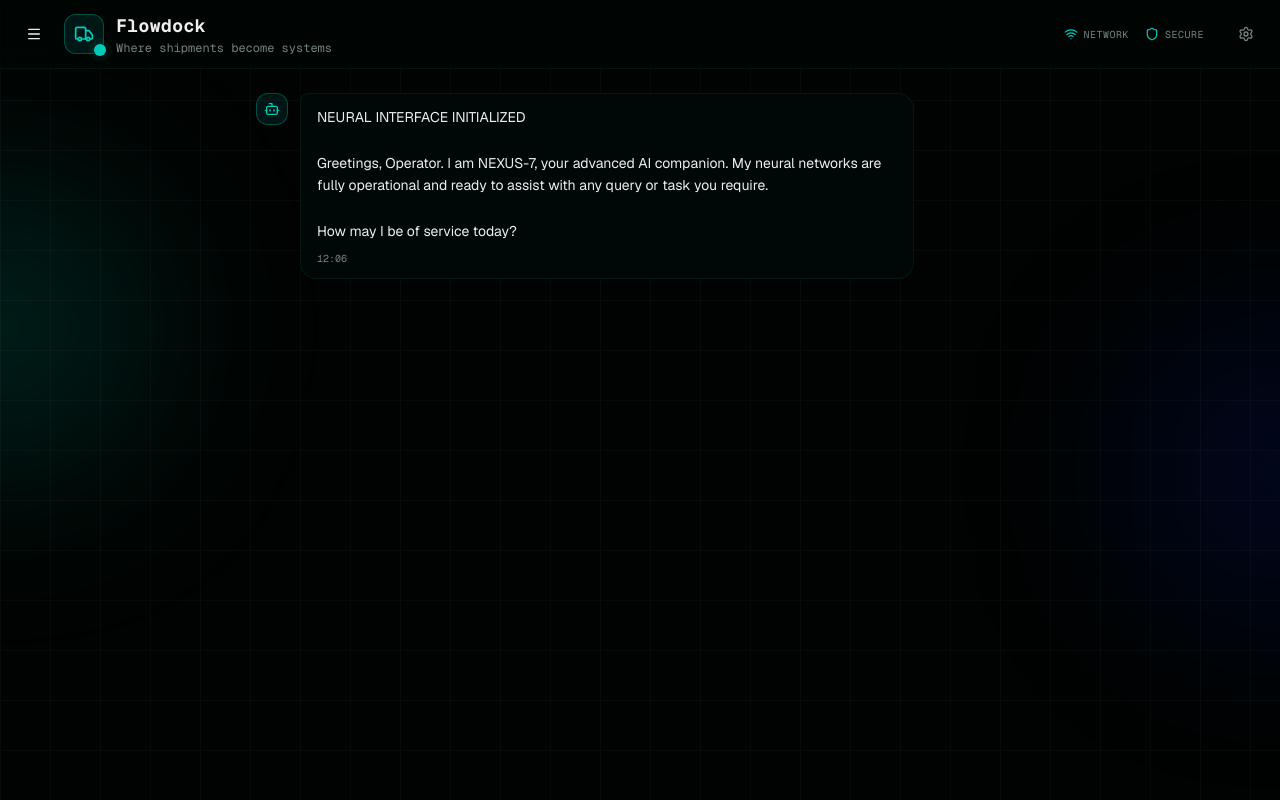
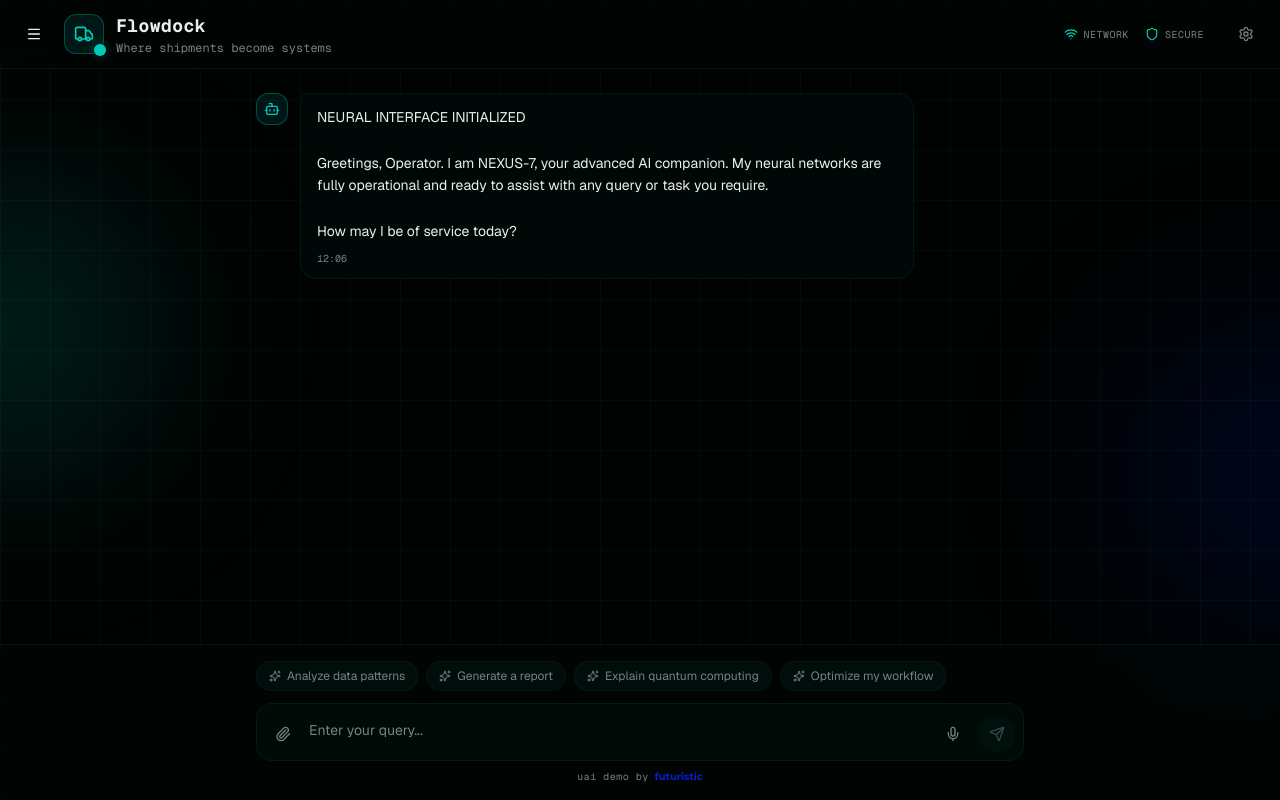
Before and after one commit to user-agent-interface/demo, a React (Vite) app in the folder apps/frontend/: page / in a window 1280 px wide. Built offline with nearby package versions, Linux system fonts and the light colour scheme.

Commit message:
feat: add chat input

```diff
--- a/apps/frontend/src/app.tsx
+++ b/apps/frontend/src/app.tsx
@@ -2,6 +2,7 @@ import { useCallback, useState } from "react";
 import { ChatMessages } from "./components/chat-messages";
 import { ChatHeader } from "./components/header";
 import { Message } from "./components/message";
+import { ChatInput } from "./components/chat-input";
 
 const initialMessages: Message[] = [
   {
@@ -49,6 +50,9 @@ export function App() {
           <div className="flex-1 overflow-hidden">
             <ChatMessages messages={messages} isTyping={isTyping} />
           </div>
+
+          {/* Chat Input */}
+          <ChatInput onSendMessage={handleSendMessage} isTyping={isTyping} />
         </div>
       </div>
     </main>
--- /dev/null
+++ b/apps/frontend/src/components/chat-input.tsx
@@ -0,0 +1,136 @@
+"use client";
+
+import { useState, useRef, useEffect, type KeyboardEvent } from "react";
+import { Send, Paperclip, Mic, Sparkles } from "lucide-react";
+import { Button } from "@/components/atoms/button";
+import { cn } from "@/utils/cn";
+
+export function ChatInput({
+  onSendMessage,
+  isTyping,
+}: {
+  onSendMessage: (content: string) => void;
+  isTyping: boolean;
+}) {
+  const [input, setInput] = useState("");
+  const [isFocused, setIsFocused] = useState(false);
+  const textareaRef = useRef<HTMLTextAreaElement>(null);
+
+  useEffect(() => {
+    if (textareaRef.current) {
+      textareaRef.current.style.height = "auto";
+      textareaRef.current.style.height = `${Math.min(
+        textareaRef.current.scrollHeight,
+        120
+      )}px`;
+    }
+  }, [input]);
+
+  const handleSubmit = () => {
+    if (input.trim() && !isTyping) {
+      onSendMessage(input.trim());
+      setInput("");
+    }
+  };
+
+  const handleKeyDown = (e: KeyboardEvent<HTMLTextAreaElement>) => {
+    if (e.key === "Enter" && !e.shiftKey) {
+      e.preventDefault();
+      handleSubmit();
+    }
+  };
+
+  const suggestions = [
+    "Analyze data patterns",
+    "Generate a report",
+    "Explain quantum computing",
+    "Optimize my workflow",
+  ];
+
+  return (
+    <div className="border-t border-border/50 bg-card/50 backdrop-blur-sm p-4">
+      <div className="mx-auto max-w-3xl">
+        {/* Quick Suggestions */}
+        <div className="mb-3 flex flex-wrap gap-2">
+          {suggestions.map((suggestion) => (
+            <button
+              key={suggestion}
+              onClick={() => setInput(suggestion)}
+              className="flex items-center gap-1.5 rounded-full border border-border/50 bg-secondary/50 px-3 py-1.5 text-xs text-muted-foreground transition-all hover:border-primary/50 hover:bg-primary/10 hover:text-foreground"
+            >
+              <Sparkles className="h-3 w-3" />
+              {suggestion}
+            </button>
+          ))}
+        </div>
+
+        {/* Input Area */}
+        <div
+          className={cn(
+            "relative flex items-end gap-2 rounded-2xl border bg-input/50 p-2 transition-all duration-200",
+            isFocused
+              ? "border-primary/50 shadow-[0_0_20px_rgba(0,255,200,0.1)]"
+              : "border-border/50"
+          )}
+        >
+          <Button
+            variant="ghost"
+            size="icon"
+            className="h-9 w-9 shrink-0 text-muted-foreground hover:text-foreground"
+          >
+            <Paperclip className="h-4 w-4" />
+            <span className="sr-only">Attach file</span>
+          </Button>
+
+          <textarea
+            ref={textareaRef}
+            value={input}
+            onChange={(e) => setInput(e.target.value)}
+            onKeyDown={handleKeyDown}
+            onFocus={() => setIsFocused(true)}
+            onBlur={() => setIsFocused(false)}
+            placeholder="Enter your query..."
+            className="max-h-[120px] min-h-[40px] flex-1 resize-none bg-transparent py-2 text-sm text-foreground placeholder:text-muted-foreground focus:outline-none"
+            rows={1}
+          />
+
+          <Button
+            variant="ghost"
+            size="icon"
+            className="h-9 w-9 shrink-0 text-muted-foreground hover:text-foreground"
+          >
+            <Mic className="h-4 w-4" />
+            <span className="sr-only">Voice input</span>
+          </Button>
+
+          <Button
+            onClick={handleSubmit}
+            disabled={!input.trim() || isTyping}
+            size="icon"
+            className={cn(
+              "h-9 w-9 shrink-0 rounded-xl transition-all",
+              input.trim() && !isTyping
+                ? "bg-primary text-primary-foreground shadow-[0_0_15px_rgba(0,255,200,0.3)]"
+                : "bg-secondary text-muted-foreground"
+            )}
+          >
+            <Send className="h-4 w-4" />
+            <span className="sr-only">Send message</span>
+          </Button>
+        </div>
+
+        {/* Footer Info */}
+        <p className="mt-2 text-center font-mono text-[10px] text-muted-foreground">
+          <span className="tracking-wider">uai demo by</span>{" "}
+          <a
+            href="https://futuristic.digital"
+            target="_blank"
+            className="font-montserrat font-bold text-accent"
+          >
+            futuristic
+          </a>
+        </p>
+      </div>
+    </div>
+  );
+}
```
